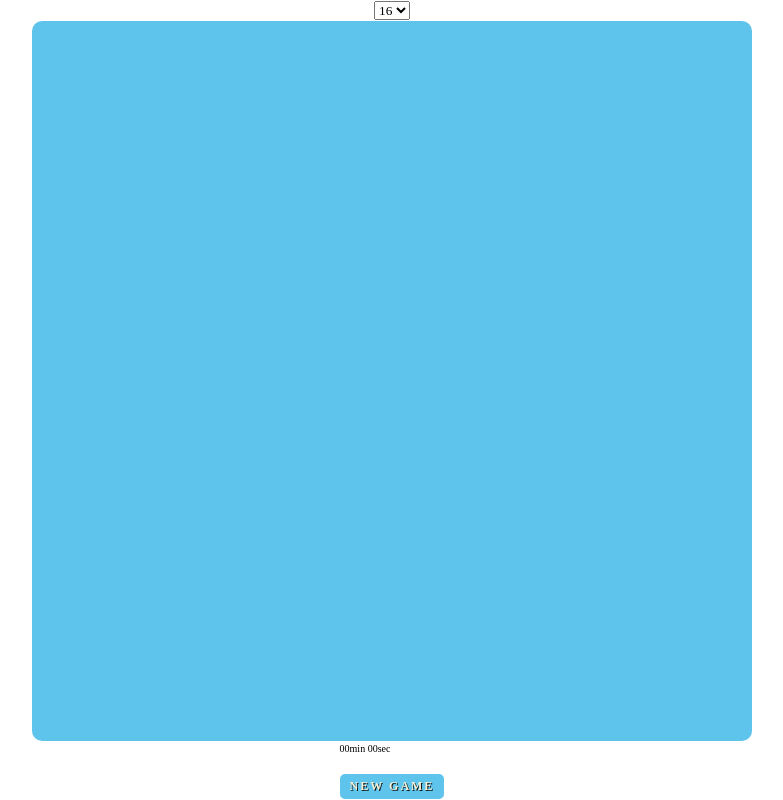
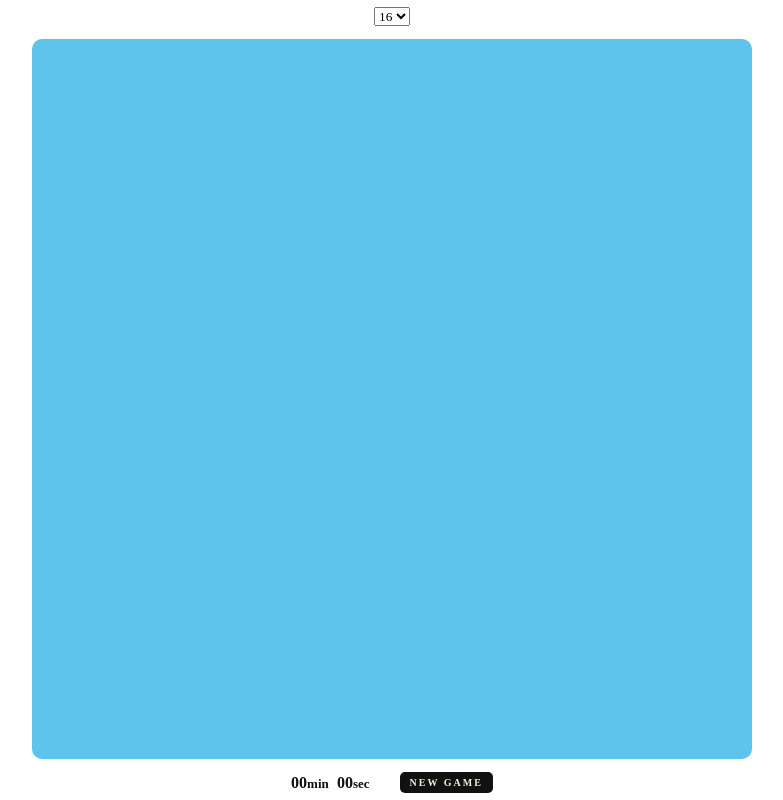
Before and after one commit to Nimira43/Memorise, a plain HTML site: page index.html in a window 1280 px wide. Shown: the whole page, without its empty margins (248-1031 px from the left). Drawn offline with Linux system fonts and the light colour scheme; a web font is replaced by a local one.

Commit message:
Work on styling restart button and timer.

```diff
--- a/style.css
+++ b/style.css
@@ -95,5 +95,31 @@ html {
   cursor: pointer;
   color: var(--light-2);
   text-shadow: 1px 1px 0 var(--dark);
+}
 
+.features {
+  display: flex;
+  align-items: center;
+  column-gap: 3rem;
 }
+
+.features .restart-btn {
+  margin: 0;
+  font-size: 1rem;
+  background-color: var(--dark);
+}
+
+.timer {
+  font-size: 1.3rem;
+  font-weight: bold;
+  color: var(--dark);
+}
+
+.timer span {
+  font-size: 1.6rem;
+  width: 2.7rem;
+}
+
+.timer span:last-child {
+  margin-left: 0.5rem;
+}
```
